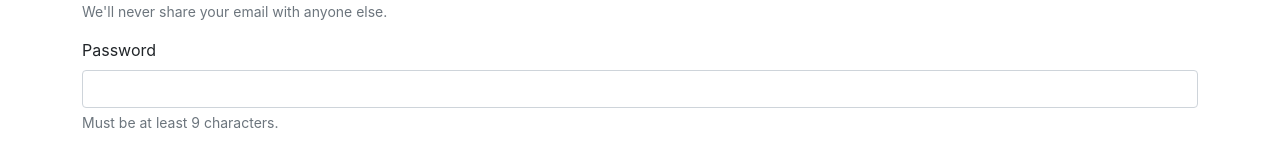
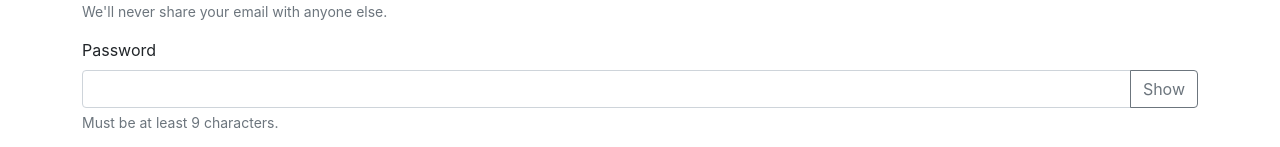
Before and after one commit to fadyehabamer/React-AuthenticationApp, a React (Vite) app: page / in a window 1280 px wide. Shown: the part 193-340 px from the top of the page. Built offline with nearby package versions, Linux system fonts and the light colour scheme.

Commit message:
feat: add show/hide password toggle to the login form

```diff
--- a/src/components/Login.jsx
+++ b/src/components/Login.jsx
@@ -5,6 +5,7 @@ function Login() {
 
     const [email, setEmail] = useState('')
     const [password, setPassword] = useState('')
+    const [showPassword, setShowPassword] = useState(false)
     const [error, setError] = useState('')
 
     const authContextObject = useContext(AuthContext)
@@ -39,7 +40,12 @@ function Login() {
             </div>
             <div className="mb-3">
                 <label htmlFor="exampleInputPassword1" className="form-label">Password</label>
-                <input type="password" className="form-control" value={password} onChange={e => setPassword(e.target.value)} id="exampleInputPassword1" aria-describedby="passwordHelp" />
+                <div className="input-group">
+                    <input type={showPassword ? 'text' : 'password'} className="form-control" value={password} onChange={e => setPassword(e.target.value)} id="exampleInputPassword1" aria-describedby="passwordHelp" autoComplete="current-password" />
+                    <button type="button" className="btn btn-outline-secondary" onClick={() => setShowPassword(shown => !shown)} aria-controls="exampleInputPassword1" aria-label={showPassword ? 'Hide password' : 'Show password'}>
+                        {showPassword ? 'Hide' : 'Show'}
+                    </button>
+                </div>
                 <div id="passwordHelp" className="form-text">Must be at least 9 characters.</div>
             </div>
             {error && <div className="alert alert-danger" role="alert">{error}</div>}
```
Also changed, not shown: 1 other file (tests, documents, lock files or other folders).
